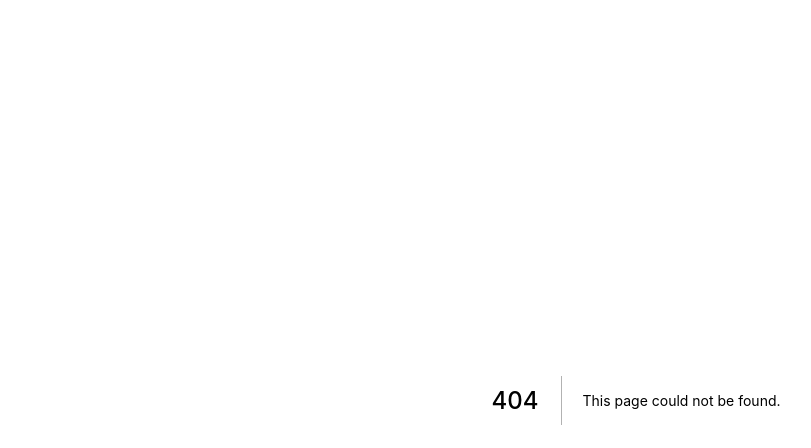
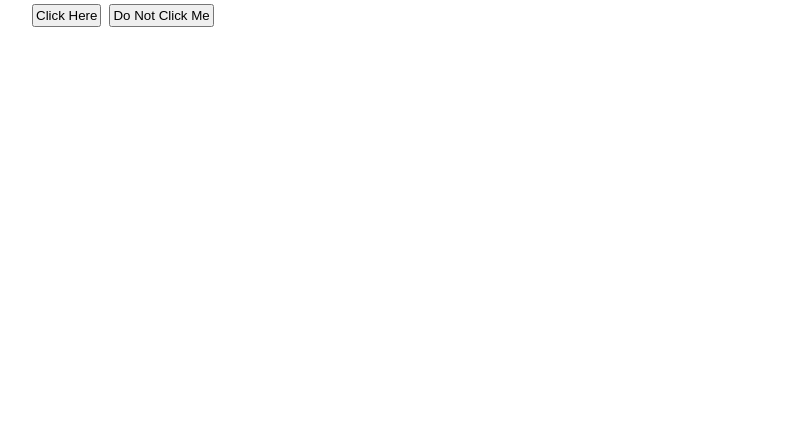
Before and after one commit to dunnjacoba/jargon-simplified, a Next.js app: page /helloworld in a window 1280 px wide. Before the commit this address had no page. Shown: the top 448 px of the page, without its empty margins (4-815 px from the left). Built offline with nearby package versions, Linux system fonts and the light colour scheme.

Commit message:
Dunnjacoba changes (#18)
* [Fix] updates testing to --watchAll

* [Fix] extends testing

```diff
--- /dev/null
+++ b/pages/helloworld.js
@@ -0,0 +1,16 @@
+import styles from "../styles/Home.module.css";
+
+export default function HelloWorld() {
+  return (
+    <>
+      <div className={styles.container}>
+        <button type="button" style={{ padding: 2, margin: 4 }}>
+          Click Here
+        </button>
+        <button type="button" style={{ padding: 2, margin: 4 }}>
+          Do Not Click Me
+        </button>
+      </div>
+    </>
+  );
+}
```
Also changed, not shown: 1 other file (tests, documents, lock files or other folders).
